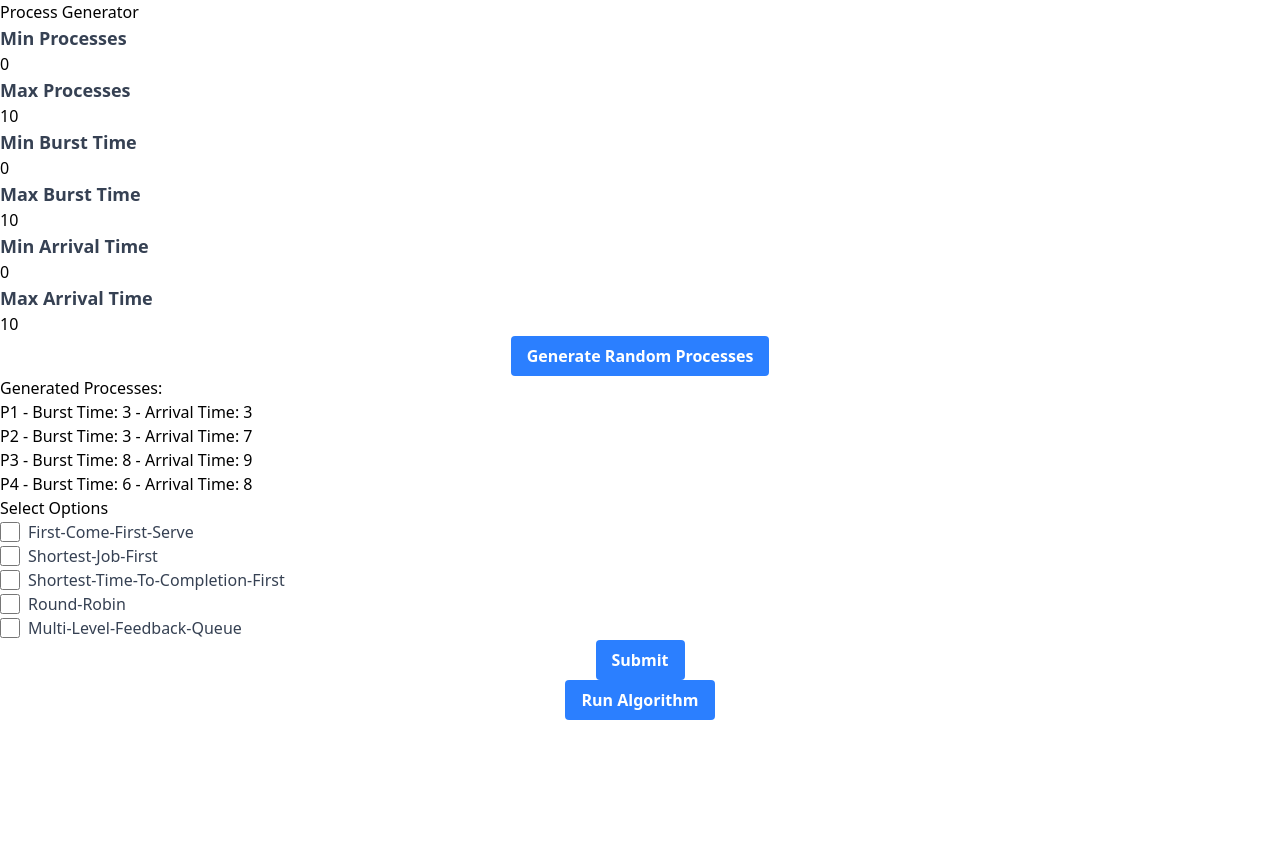
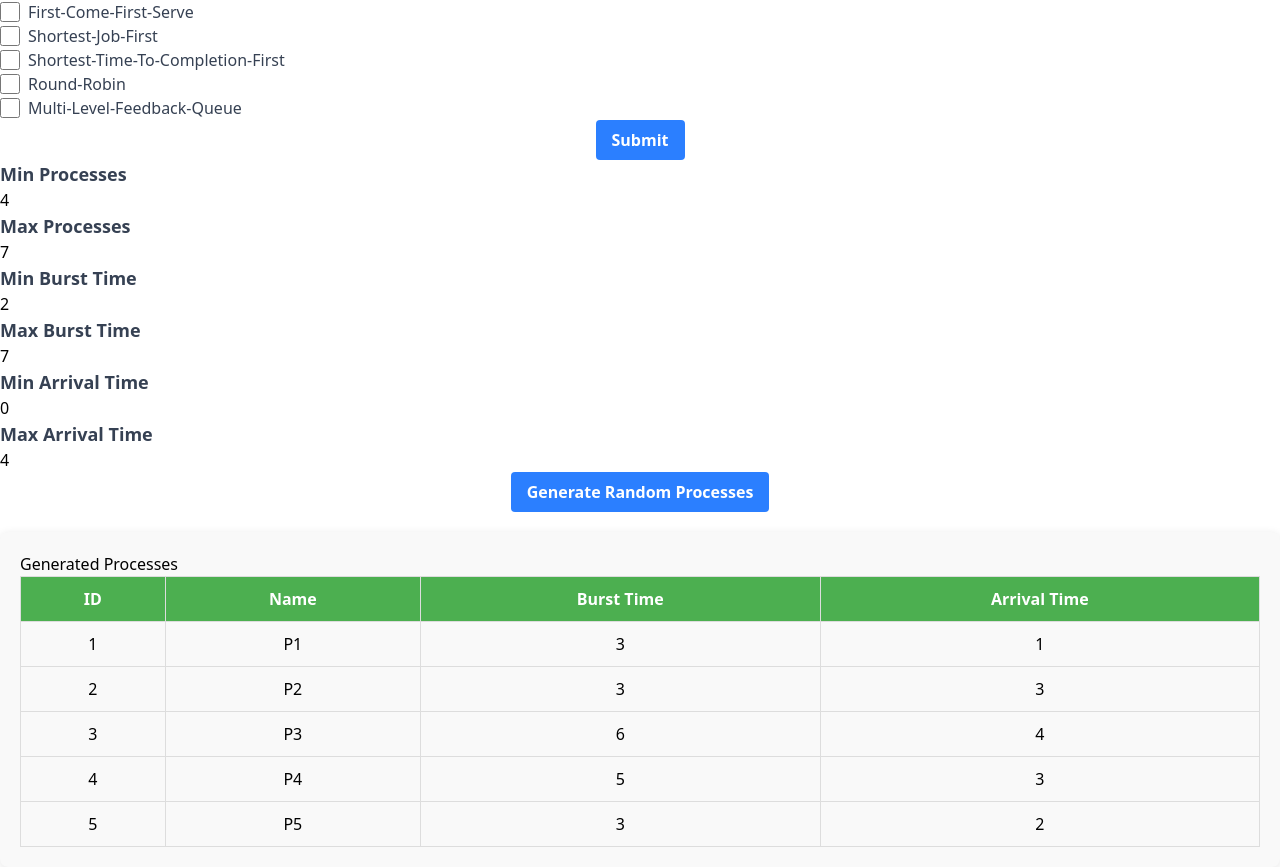
Before and after one commit to caden-dinkel/animated-scheduling-algorithms, a Next.js app: page / in a window 1280 px wide. Both pictures are taken after a click on the button "Generate Random Processes". Before the commit the page ends 800 px from the top, so only its background shows below. Built offline with nearby package versions, Linux system fonts and the light colour scheme.

Commit message:
Implemented InitialState component and fixed randomly generated processes

```diff
--- a/src/components/DisplayProcesses.tsx
+++ b/src/components/DisplayProcesses.tsx
@@ -1,23 +1,37 @@
-import { Process } from "../types/Process";
+import React from "react";
+import { Process } from "@/types/Process";
+import styles from "../styles/processDisplay.module.css"; // Import the CSS module
 
-interface DisplayProcessesProps {
+interface ProcessDisplayProps {
   processes: Process[];
 }
 
-const DisplayProcesses: React.FC<DisplayProcessesProps> = ({ processes }) => {
+const ProcessDisplay: React.FC<ProcessDisplayProps> = ({ processes }) => {
   return (
-    <div>
-      <h2>Generated Processes:</h2>
-      <ul>
-        {processes.map((process: Process) => (
-          <li key={process.id}>
-            {process.name} - Burst Time: {process.burstTime} - Arrival Time:{" "}
-            {process.arrivalTime}
-          </li>
-        ))}
-      </ul>
+    <div className={styles.container}>
+      <h3>Generated Processes</h3>
+      <table className={styles.table}>
+        <thead>
+          <tr>
+            <th className={styles.th}>ID</th>
+            <th className={styles.th}>Name</th>
+            <th className={styles.th}>Burst Time</th>
+            <th className={styles.th}>Arrival Time</th>
+          </tr>
+        </thead>
+        <tbody>
+          {processes.map((process) => (
+            <tr key={process.id}>
+              <td className={styles.td}>{process.id}</td>
+              <td className={styles.td}>{process.name}</td>
+              <td className={styles.td}>{process.burstTime}</td>
+              <td className={styles.td}>{process.arrivalTime}</td>
+            </tr>
+          ))}
+        </tbody>
+      </table>
     </div>
   );
 };
 
-export default DisplayProcesses;
+export default ProcessDisplay;
--- a/src/components/GenerateProcesses.tsx
+++ b/src/components/GenerateProcesses.tsx
@@ -12,6 +12,7 @@ const GenerateRandomProcesses = (
   maxArrivalTime: number
 ): Process[] => {
   const processes: Process[] = [];
+  console.log(numProcesses);
   for (let i = 1; i <= numProcesses; i++) {
     const processName = `P${i}`;
     const burstTime =
@@ -34,20 +35,31 @@ interface ProcessGeneratorProps {
   onGenerate: (processes: Process[]) => void;
 }
 
+const INITIAL_MIN_PROCESSES = 4;
+const INITIAL_MAX_PROCESSES = 7;
+
+const INITIAL_MIN_ARRIVAL = 0;
+const INITIAL_MAX_ARRIVAL = 4;
+
+const INITIAL_MIN_BURST = 2;
+const INITIAL_MAX_BURST = 7;
+
 const ProcessGenerator: React.FC<ProcessGeneratorProps> = ({ onGenerate }) => {
   // State to track dynamic min/max values
-  const [minProcesses, setMinProcesses] = useState(3);
-  const [maxProcesses, setMaxProcesses] = useState(7);
-  const [minBurstTime, setMinBurstTime] = useState(1);
-  const [maxBurstTime, setMaxBurstTime] = useState(10);
-  const [minArrivalTime, setMinArrivalTime] = useState(0);
-  const [maxArrivalTime, setMaxArrivalTime] = useState(10);
+  const [minProcesses, setMinProcesses] = useState(INITIAL_MIN_PROCESSES);
+  const [maxProcesses, setMaxProcesses] = useState(INITIAL_MAX_PROCESSES);
+  const [minBurstTime, setMinBurstTime] = useState(INITIAL_MIN_BURST);
+  const [maxBurstTime, setMaxBurstTime] = useState(INITIAL_MAX_BURST);
+  const [minArrivalTime, setMinArrivalTime] = useState(INITIAL_MIN_ARRIVAL);
+  const [maxArrivalTime, setMaxArrivalTime] = useState(INITIAL_MAX_ARRIVAL);
 
   // Handle generating random processes based on current state
   const generateProcesses = () => {
     const numProcesses =
-      Math.floor(Math.random() * (maxProcesses - minProcesses + 1)) +
-      minProcesses;
+      minProcesses === maxProcesses
+        ? minProcesses
+        : Math.floor(Math.random() * (maxProcesses - minProcesses + 1)) +
+          minProcesses;
     const randomProcesses = GenerateRandomProcesses(
       numProcesses,
       minBurstTime,
@@ -55,6 +67,7 @@ const ProcessGenerator: React.FC<ProcessGeneratorProps> = ({ onGenerate }) => {
       minArrivalTime,
       maxArrivalTime
     );
+    console.log(randomProcesses);
     onGenerate(randomProcesses);
   };
 
@@ -66,6 +79,8 @@ const ProcessGenerator: React.FC<ProcessGeneratorProps> = ({ onGenerate }) => {
         maxValId={{ maxId: "maxProcesses", maxLabel: "Max Processes" }}
         onMinChange={(value) => setMinProcesses(value)}
         onMaxChange={(value) => setMaxProcesses(value)}
+        initialMax={INITIAL_MAX_PROCESSES}
+        initialMin={INITIAL_MIN_PROCESSES}
       />
 
       {/* Min/Max inputs for burst time */}
@@ -74,6 +89,8 @@ const ProcessGenerator: React.FC<ProcessGeneratorProps> = ({ onGenerate }) => {
         maxValId={{ maxId: "maxBurstTime", maxLabel: "Max Burst Time" }}
         onMinChange={(value) => setMinBurstTime(value)}
         onMaxChange={(value) => setMaxBurstTime(value)}
+        initialMax={INITIAL_MAX_BURST}
+        initialMin={INITIAL_MIN_BURST}
       />
 
       {/* Min/Max inputs for arrival time */}
@@ -82,6 +99,8 @@ const ProcessGenerator: React.FC<ProcessGeneratorProps> = ({ onGenerate }) => {
         maxValId={{ maxId: "maxArrivalTime", maxLabel: "Max Arrival Time" }}
         onMinChange={(value) => setMinArrivalTime(value)}
         onMaxChange={(value) => setMaxArrivalTime(value)}
+        initialMax={INITIAL_MAX_ARRIVAL}
+        initialMin={INITIAL_MIN_ARRIVAL}
       />
 
       {/* Button to generate processes */}
--- a/src/components/MinMaxInputs.tsx
+++ b/src/components/MinMaxInputs.tsx
@@ -1,4 +1,4 @@
-import { useState } from "react";
+import { useState, useEffect } from "react";
 import NumberBox from "./NumberBox";
 
 interface MinMaxInputProps {
@@ -6,6 +6,8 @@ interface MinMaxInputProps {
   maxValId: { maxId: string; maxLabel: string };
   onMinChange: (value: number) => void;
   onMaxChange: (value: number) => void;
+  initialMax: number;
+  initialMin: number;
 }
 
 const MinMaxInputs: React.FC<MinMaxInputProps> = ({
@@ -13,9 +15,19 @@ const MinMaxInputs: React.FC<MinMaxInputProps> = ({
   maxValId,
   onMinChange,
   onMaxChange,
+  initialMax,
+  initialMin,
 }) => {
-  const [min, setMin] = useState<number>(0);
-  const [max, setMax] = useState<number>(10);
+  const [min, setMin] = useState<number>(initialMin);
+  const [max, setMax] = useState<number>(initialMax);
+
+  useEffect(() => {
+    setMin(initialMin);
+  }, [initialMin]);
+
+  useEffect(() => {
+    setMax(initialMax);
+  }, [initialMax]);
 
   const handleMinChange = (newMin: number) => {
     if (newMin <= max) {
@@ -40,8 +52,6 @@ const MinMaxInputs: React.FC<MinMaxInputProps> = ({
           label={minValId.minLabel}
           onValueChange={handleMinChange}
         />
-      </div>
-      <div>
         <NumberBox
           id={maxValId.maxId}
           value={max}
--- a/src/pages/index.tsx
+++ b/src/pages/index.tsx
@@ -1,58 +1,12 @@
-import { useEffect, useState } from "react";
-import CheckboxGroup from "../components/CheckBoxGroup";
-import "animate.css";
-import { Process } from "../types/Process";
-import ProcessGenerator from "../components/GenerateProcesses";
-import { motion } from "framer-motion";
-import Button from "../components/Button";
-import { FCFS } from "../algorithms/FCFS";
-import Scheduler from "@/algorithms/Scheduler";
-import DisplayProcesses from "../components/DisplayProcesses";
+import InitialState from "@/states/InitialState";
 
 const Home: React.FC = () => {
-  const [processes, setProcesses] = useState<Process[]>([]);
-
-  const handleGenerate = (generatedProcesses: Process[]) => {
-    setProcesses(generatedProcesses);
+  const onSubmit = () => {
+    console.log("Values Selected");
   };
-
-  const [selectedValues, setSelectedValues] = useState<Record<string, boolean>>(
-    {}
-  );
-
-  const handleCheckboxChange = (newSelectedValues: Record<string, boolean>) => {
-    setSelectedValues(newSelectedValues);
-  };
-
-  const handleSubmit = () => {
-    console.log("Selected values:", selectedValues); // Logs the selected values to the console
-  };
-
-  const checkboxes = [
-    { label: "First-Come-First-Serve", id: "FCFS" },
-    { label: "Shortest-Job-First", id: "SJF" },
-    { label: "Shortest-Time-To-Completion-First", id: "STCF" },
-    { label: "Round-Robin", id: "RR" },
-    { label: "Multi-Level-Feedback-Queue", id: "MLFQ" },
-  ];
-
   return (
     <div>
-      <h1>Process Generator</h1>
-      {/* Render the ProcessGenerator component and pass the handleGenerate function */}
-      <ProcessGenerator onGenerate={handleGenerate} />
-
-      {/* Display generated processes */}
-      <DisplayProcesses processes={processes} />
-      <div>
-        <h1>Select Options</h1>
-        <CheckboxGroup
-          checkboxes={checkboxes}
-          onSelectionChange={handleCheckboxChange} // Pass callback to get selected values
-        />
-        <Button onClick={handleSubmit} label="Submit" />
-      </div>
-      <Scheduler algorithm={new FCFS()} processes={processes} />
+      <InitialState onSubmit={onSubmit} />
     </div>
   );
 };
--- a/src/states/InitialState.tsx
+++ b/src/states/InitialState.tsx
@@ -5,7 +5,7 @@ import { Process } from "@/types/Process";
 import ProcessGenerator from "../components/GenerateProcesses";
 import CheckboxGroup from "@/components/CheckBoxGroup";
 import Button from "@/components/Button";
-import MinMaxInputs from "@/components/MinMaxInputs";
+import ProcessDisplay from "@/components/DisplayProcesses";
 import { useState } from "react";
 
 interface InitialStateProps {
@@ -50,6 +50,7 @@ const InitialState: React.FC<InitialStateProps> = ({ onSubmit }) => {
       />
       <Button onClick={handleSubmit} label="Submit" />
       <ProcessGenerator onGenerate={handleGenerate} />
+      {processes.length > 0 && <ProcessDisplay processes={processes} />}
     </div>
   );
 };
--- /dev/null
+++ b/src/styles/processDisplay.module.css
@@ -0,0 +1,26 @@
+/* ProcessDisplay.css */
+.container {
+  margin-top: 20px;
+  padding: 20px;
+  background-color: #f9f9f9;
+  border-radius: 8px;
+  box-shadow: 0 2px 10px rgba(0, 0, 0, 0.1);
+}
+
+.table {
+  width: 100%;
+  border-collapse: collapse;
+}
+
+.th {
+  padding: 10px;
+  background-color: #4caf50;
+  color: white;
+  border: 1px solid #ddd;
+}
+
+.td {
+  padding: 10px;
+  text-align: center;
+  border: 1px solid #ddd;
+}
```
Also changed, not shown: src/states/StateHandler.tsx (added).
